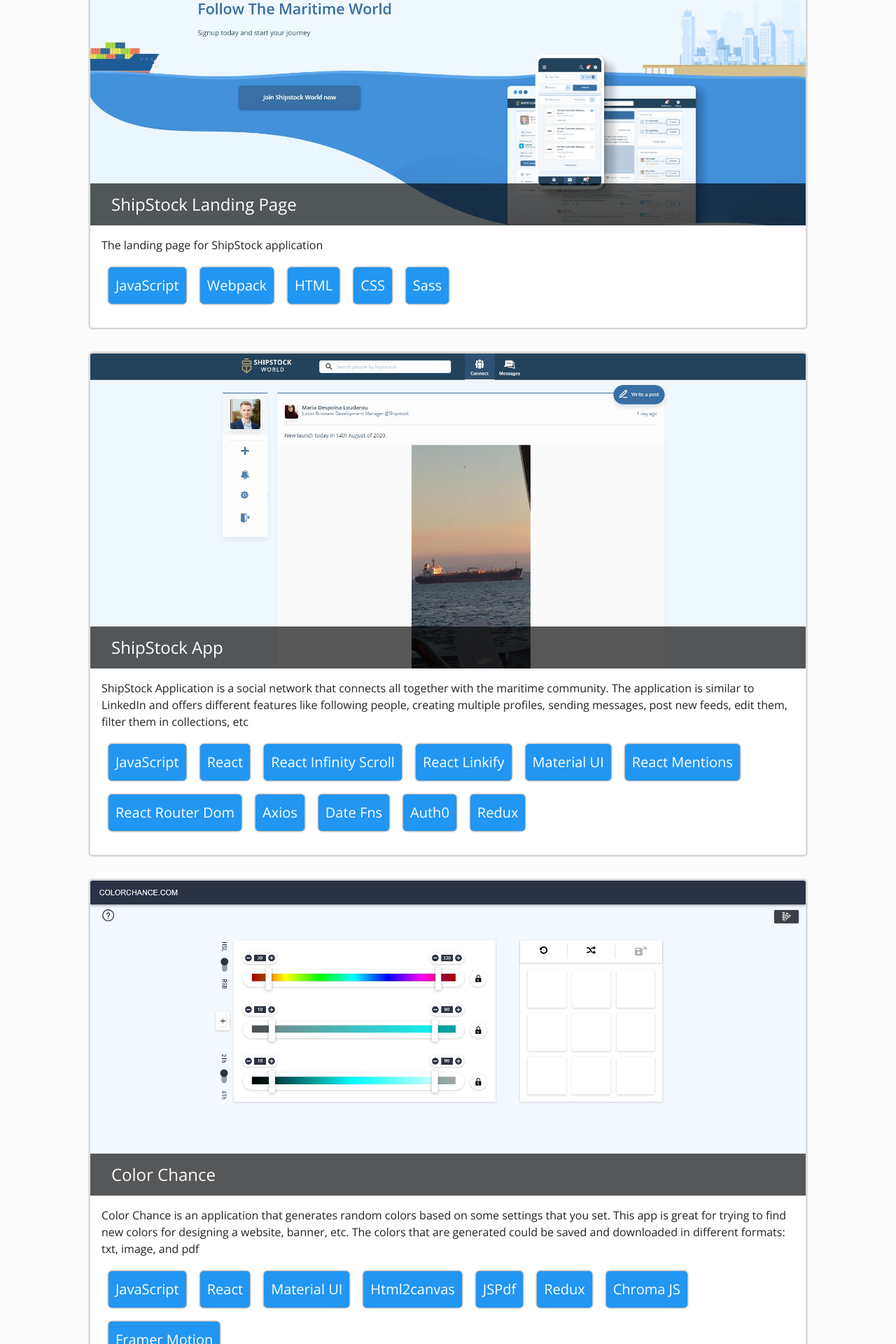
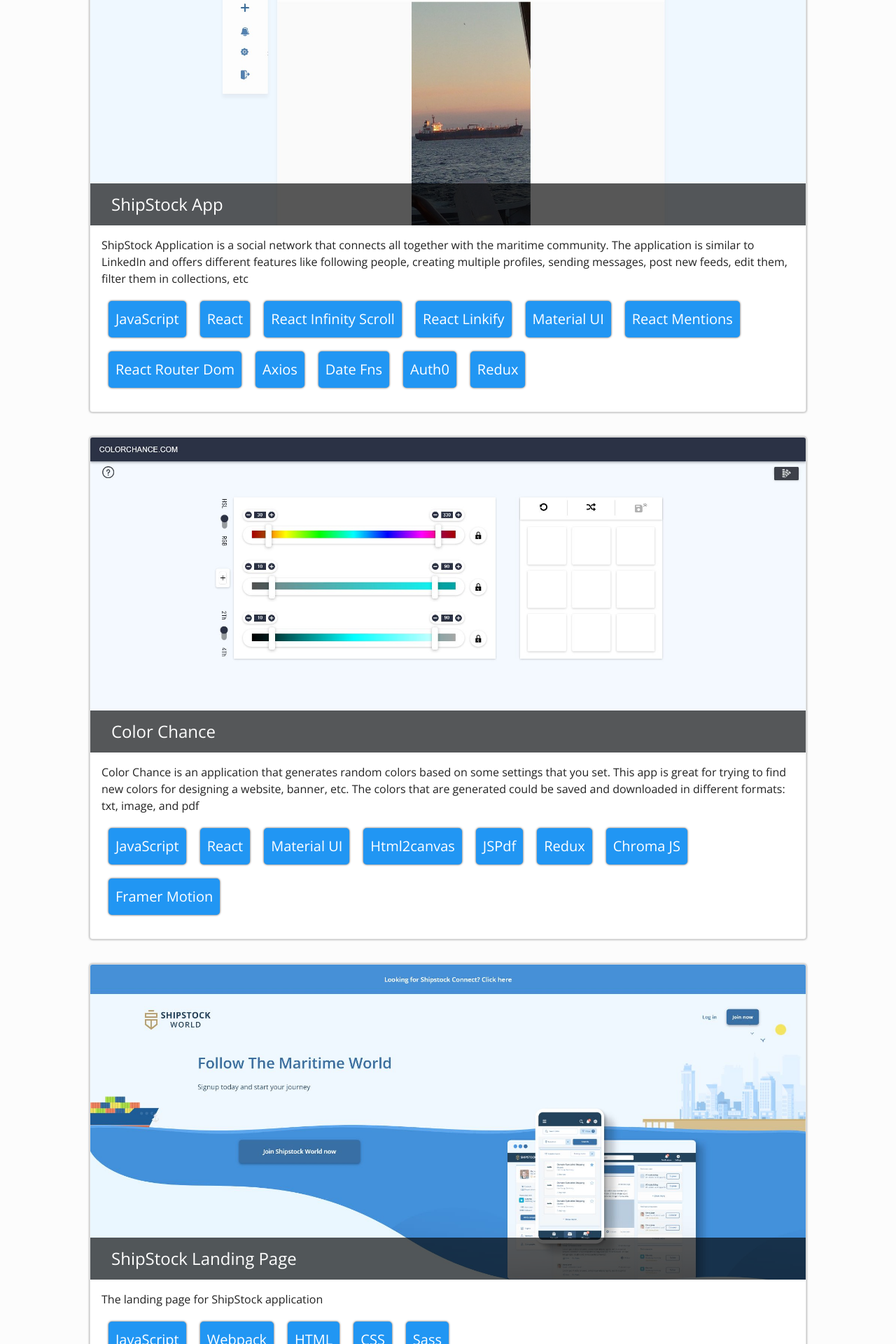
Before and after one commit to MariusParasca/portofolio, a React (Create React App) app: page / in a window 1280 px wide. Shown: the part 880-2800 px from the top of the page at 70% size. Built offline with nearby package versions, Linux system fonts and the light colour scheme; the HTML template or start-up script is replaced by a standard one.

Commit message:
change order of the projects

```diff
--- a/src/components/Projects/Projects.js
+++ b/src/components/Projects/Projects.js
@@ -20,14 +20,6 @@
       <Typography variant="h2" align="center" classes={{ root: styles.typographyRoot }}>
         Projects
       </Typography>
-      <Project
-        siteLink="http://shipstock.com"
-        key="shipstock"
-        image="shipstock"
-        projectTitle="ShipStock Landing Page"
-        description="The landing page for ShipStock application"
-        features={['JavaScript', 'Webpack', 'HTML', 'CSS', 'Sass']}
-      />
       <Project
         siteLink="http://shipstock.com/world"
         key="shipstockapp"
@@ -55,6 +47,14 @@
         projectTitle="Color Chance"
         description="Color Chance is an application that generates random colors based on some settings that you set. This app is great for trying to find new colors for designing a website, banner, etc. The colors that are generated could be saved and downloaded in different formats: txt, image, and pdf"
         features={['JavaScript', 'React', 'Material UI', 'Html2canvas', 'JSPdf', 'Redux', 'Chroma JS', 'Framer Motion']}
+      />
+      <Project
+        siteLink="http://shipstock.com"
+        key="shipstock"
+        image="shipstock"
+        projectTitle="ShipStock Landing Page"
+        description="The landing page for ShipStock application"
+        features={['JavaScript', 'Webpack', 'HTML', 'CSS', 'Sass']}
       />
       <Project
         siteLink="http://editcode.xyz"
```
